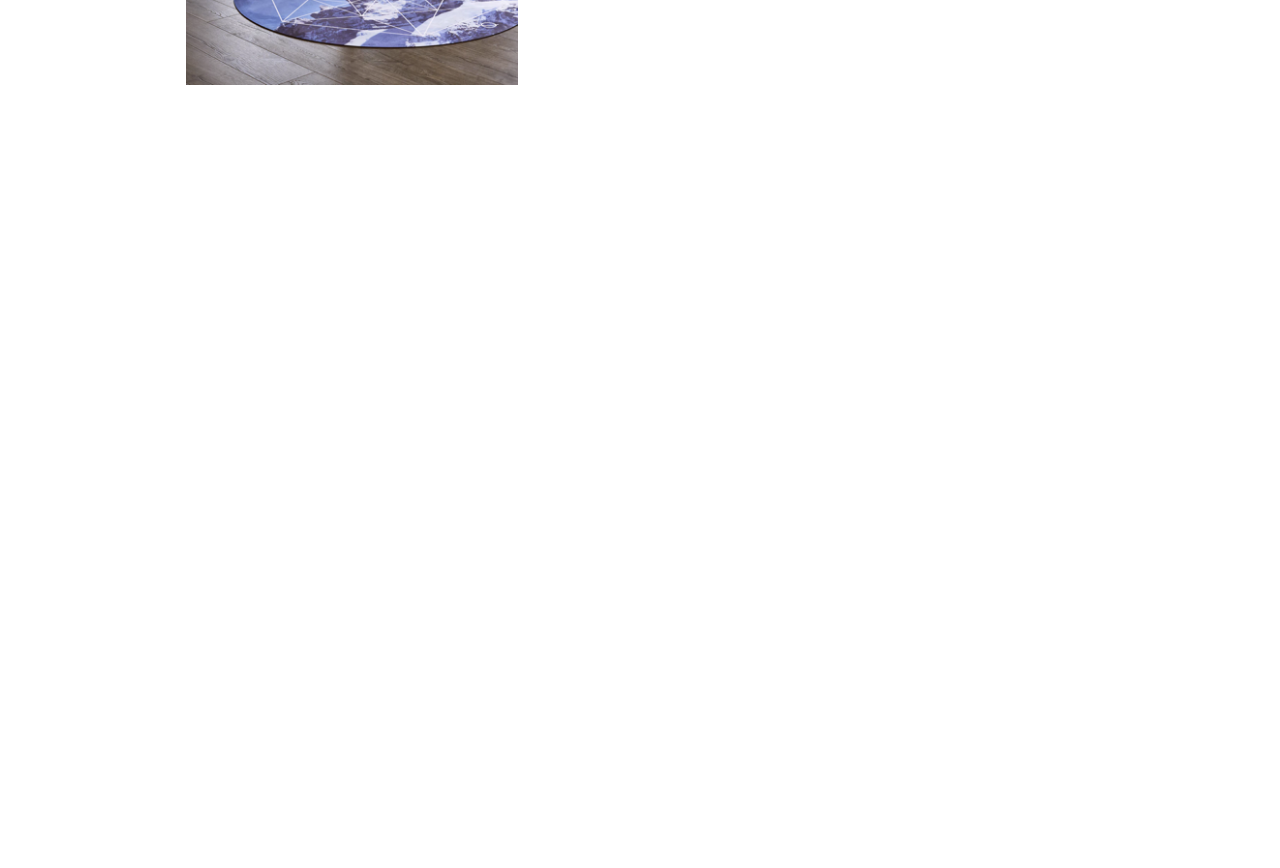
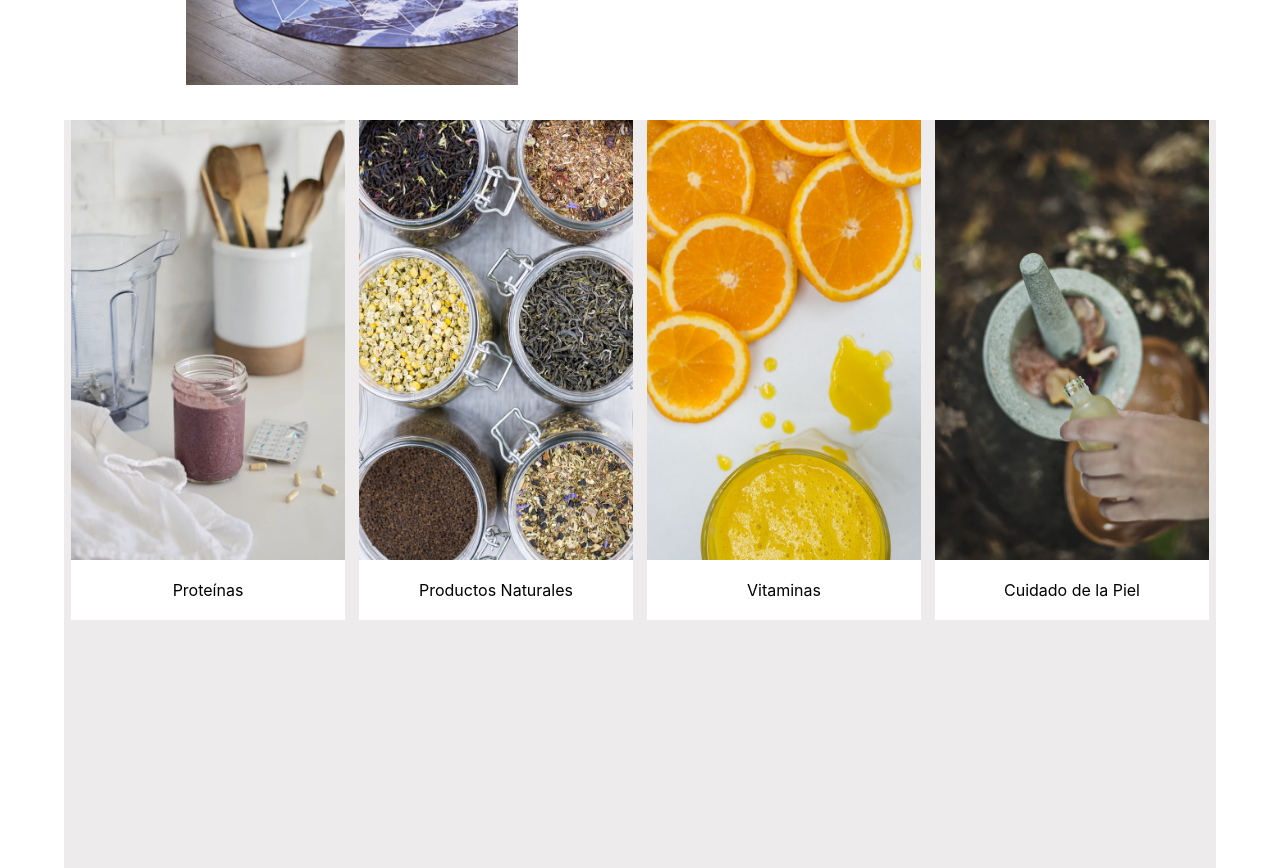
Before and after one commit to makeespresso/omnivita, a React (Create React App) app in the folder omnivitatiendanaturista/: page / in a window 1280 px wide. Shown: the part 1280-2148 px from the top of the page. Before the commit the page ends 1400 px from the top, so only its background shows below. Built offline with nearby package versions, Linux system fonts and the light colour scheme.

Commit message:
proper styling on products info divs

```diff
--- a/omnivitatiendanaturista/src/App.css
+++ b/omnivitatiendanaturista/src/App.css
@@ -96,7 +96,9 @@ li{
   width: 90vw;
   height: 70vh;
   text-align:center;
-justify-content: baseline;
+  /* justify-content: baseline;*/
+  justify-content: space-between;
+
 }
 
 .content-image, .content-text{
@@ -127,16 +129,17 @@ margin: 0 auto;
 /* PRODUCTSINFO - PRODUCTSINFO - PRODUCTSINFO - PRODUCTSINFO - PRODUCTSINFO */
 .products-info{
   background: rgba(237, 235, 235, 100);
+  height: 93.5vh;
+  width: 90vw;
   display: flex;
   justify-content: space-around;
-  height: 82.4vh;
-}
+  text-align:center;}
 
 .fourth-width{
   background: white;
-  height: 455px;
-  width: 300px;
-
+  height:  62.5vh;
+  width: 21.4vw;
+  /* position: inherit; */
 }
 .products-image{
   height: 55vh;
--- a/omnivitatiendanaturista/src/App.js
+++ b/omnivitatiendanaturista/src/App.js
@@ -14,8 +14,8 @@ function App() {
         <Navbar />
         <MainHeader />
         <Content />
-        {/* <ProductsInfo />
-        <Contact />
+        <ProductsInfo />
+        {/*<Contact />
         <Footer /> */}
       </header>
     </div>
```
